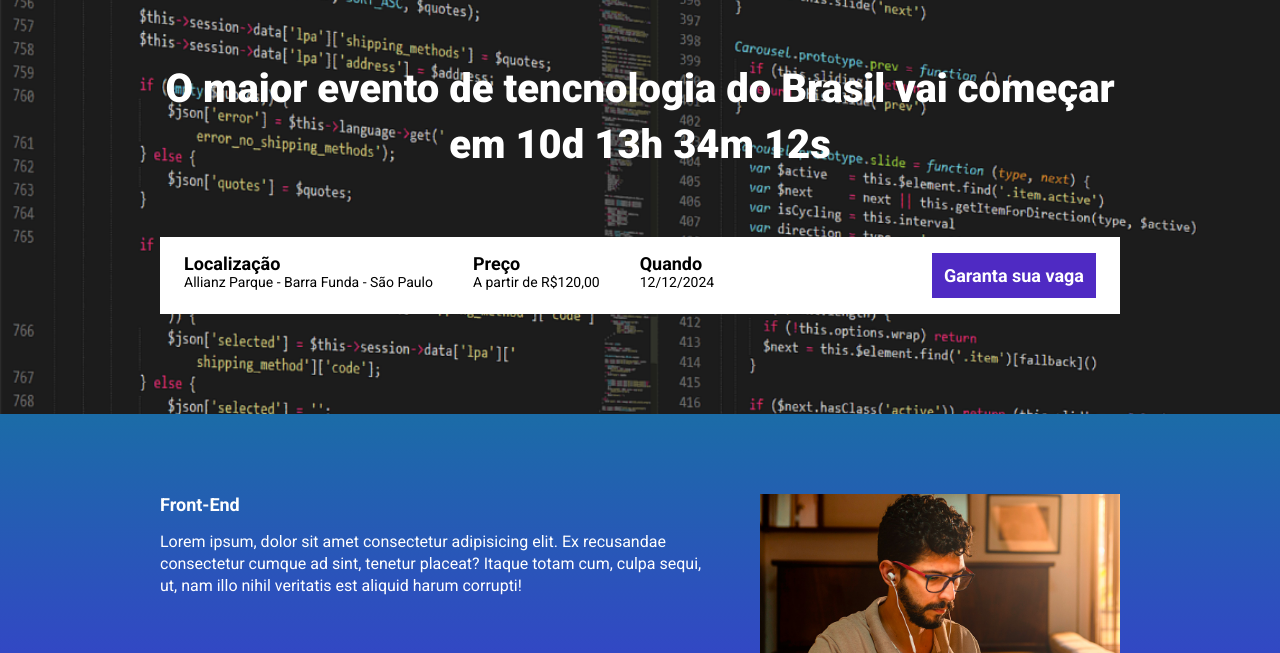
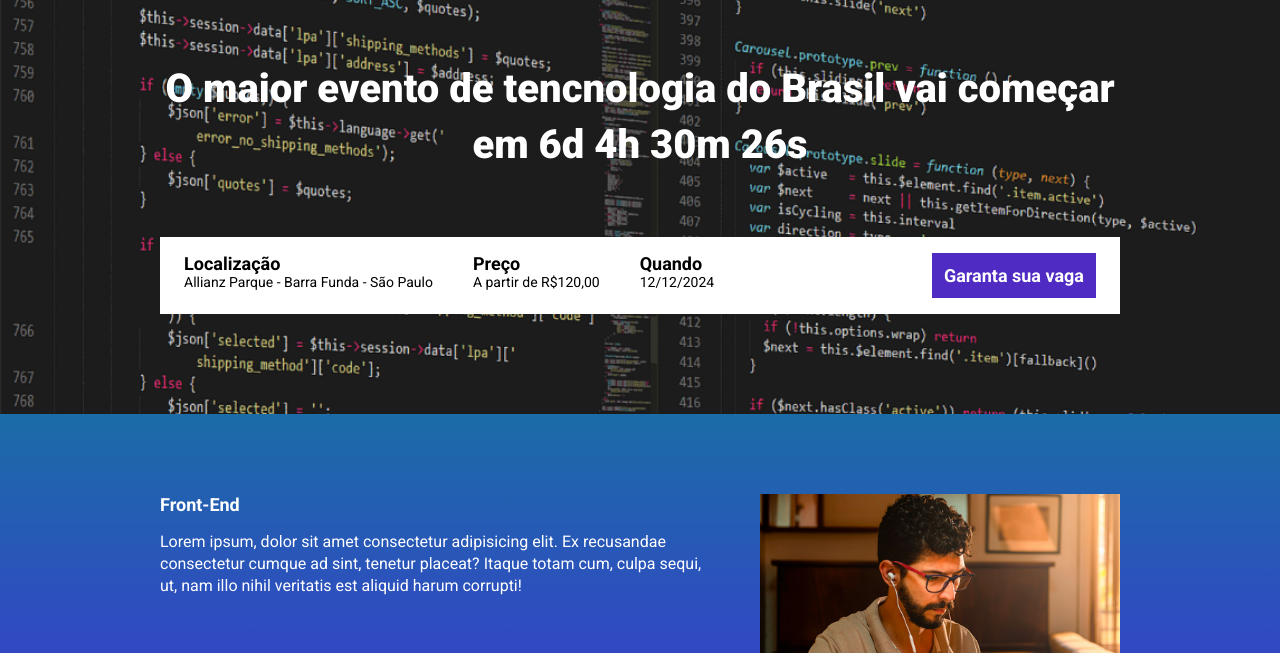
Before and after one commit to Biel-barbosa/EBAC_tech_talks, a website built with Parcel: page src/index.html in a window 1280 px wide. Shown: the part 147-800 px from the top of the page. Built offline with nearby package versions, Linux system fonts and the light colour scheme.

Commit message:
crinado a contagem regressiva e finalizando a landingpage

```diff
--- a/package.json
+++ b/package.json
@@ -1,9 +1,9 @@
 {
   "name": "landing-page-contagem",
   "version": "1.0.0",
-  "main": "index.js",
   "scripts": {
     "dev": "parcel src/index.html src/styles/main.scss src/scripts/main.js",
+    "build": "parcel build src/index.html",
     "test": "echo \"Error: no test specified\" && exit 1"
   },
   "keywords": [],
@@ -13,6 +13,7 @@
   "devDependencies": {
     "@parcel/transformer-sass": "^2.13.2",
     "parcel": "^2.13.2",
-    "sharp": "^0.33.5"
+    "sharp": "^0.33.5",
+    "svgo": "^3.3.2"
   }
 }
--- a/src/index.html
+++ b/src/index.html
@@ -18,7 +18,7 @@
     <header class="hero">
         <div class="container">
             <img class="hero__logo" src="./images/ebac_logo.svg" alt="Logo da Ebac">
-            <p class="hero__text">O maior evento de tencnologia do Brasil vai começar em 10d 13h 34m 12s </p>
+            <p class="hero__text">O maior evento de tencnologia do Brasil vai começar em <span id="contador"></span> </p>
             <div class="infos-bar">
                 <ul class="infos-bar__infos">
                     <li class="infos-bar__infos__item">
--- a/src/scripts/main.js
+++ b/src/scripts/main.js
@@ -1 +1,27 @@
 AOS.init();
+
+const dataDoEvento = new Date("Dec 12, 2024 19:00:00");
+const timeStampDoEvento = dataDoEvento.getTime();
+
+const contaAsHoras = setInterval(function(){
+    const agora = new Date();
+    const timeStampAtual = agora.getTime();  // Correção aqui
+
+    const distanciaAteOEvento = timeStampDoEvento - timeStampAtual;
+
+    const diasEmMS =  1000 * 60 * 60 * 24;
+    const horaEmMs = 1000 * 60 * 60;
+    const minutoEmMS = 1000 * 60;
+
+    const diasAteOEvento = Math.floor(distanciaAteOEvento / diasEmMS);
+    const HorasAteOEvento = Math.floor((distanciaAteOEvento % diasEmMS) / horaEmMs);
+    const minutosAteOEvento = Math.floor((distanciaAteOEvento % horaEmMs) / minutoEmMS);
+    const segundosAteOEvento = Math.floor((distanciaAteOEvento % minutoEmMS) / 1000);
+
+    document.getElementById('contador').innerHTML = `${diasAteOEvento}d ${HorasAteOEvento}h ${minutosAteOEvento}m ${segundosAteOEvento}s`
+
+    if (diasAteOEvento < 0){
+        clearInterval(contaAsHoras)
+        document.getElementById('contador').innerHTML = 'Evento expirado'
+    }
+}, 1000);
```
Also changed, not shown: 1 other file.
